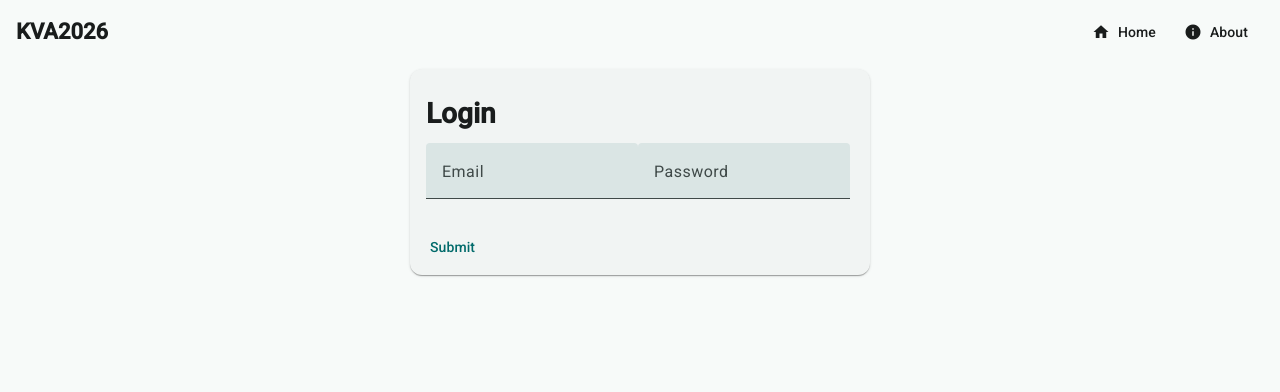
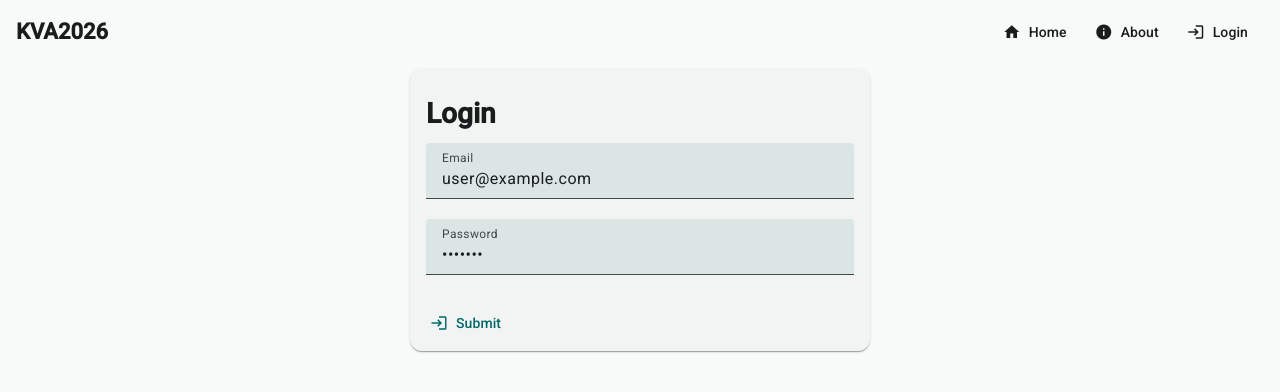
Before and after one commit to nikman26/klijentske-veb-aplikacije, an Angular app: page /login in a window 1280 px wide. Shown: the top 392 px of the page. Built offline with nearby package versions, Linux system fonts and the light colour scheme.

Commit message:
Add simulated login functionality

```diff
--- a/src/app/app.html
+++ b/src/app/app.html
@@ -9,6 +9,18 @@
   <a routerLink="/about" matButton>
     <mat-icon fontIcon="info"/> About
   </a>
+  @if(activeUser){
+    <a routerLink="/user" matButton>
+    <mat-icon fontIcon="user"/> Account
+  </a>
+  <button matButton (click)="doLogout()">
+    <mat-icon fontIcon="logout"/> Logout
+  </button>
+  } @else {
+    <a routerLink="/login" matButton>
+    <mat-icon fontIcon="login"/> Login
+  </a>
+  }
   <!-- <button matButton [matMenuTriggerFor]="afterMenu">Korisnik</button>
    <mat-menu #afterMenu="matMenu" xPosition="after">
     <button mat-menu-item>Item 1</button>
--- a/src/app/app.ts
+++ b/src/app/app.ts
@@ -1,9 +1,10 @@
 import { Component, signal } from '@angular/core';
-import { RouterOutlet, RouterLinkWithHref } from '@angular/router';
-import {MatMenuModule} from '@angular/material/menu';
-import {MatButtonModule} from '@angular/material/button';
-import {MatToolbarModule} from '@angular/material/toolbar';
+import { RouterOutlet, RouterLinkWithHref, Router } from '@angular/router';
+import { MatMenuModule } from '@angular/material/menu';
+import { MatButtonModule } from '@angular/material/button';
+import { MatToolbarModule } from '@angular/material/toolbar';
 import { MatIconModule } from '@angular/material/icon';
+import { AuthService } from './services/auth.service';
 
 @Component({
   selector: 'app-root',
@@ -13,11 +14,19 @@ import { MatIconModule } from '@angular/material/icon';
     MatButtonModule,
     MatMenuModule,
     MatToolbarModule,
-    MatIconModule
+    MatIconModule,
   ],
   templateUrl: './app.html',
-  styleUrl: './app.css'
+  styleUrl: './app.css',
 })
 export class App {
+  activeUser = AuthService.getActiveUser()
 
+  constructor(private router: Router){}
+
+
+  doLogout() {
+    AuthService.logout()
+    this.router.navigate(['login'])
+  }
 }
--- a/src/app/login/login.html
+++ b/src/app/login/login.html
@@ -1,18 +1,22 @@
 <mat-card class="login-card">
+  <mat-card-header>
+    <h1>Login</h1>
+  </mat-card-header>
   <mat-card-content>
-    <h1>Login</h1>
-    <div class="no-wrap">
-      <mat-form-field>
+    <div>
+      <mat-form-field class="full-width">
         <mat-label>Email</mat-label>
-        <input matInput type="email" />
+        <input matInput type="email" [(ngModel)]="email">
       </mat-form-field>
-      <mat-form-field>
+      <mat-form-field class="full-width">
         <mat-label>Password</mat-label>
-        <input matInput type="password" />
+        <input matInput type="password" [(ngModel)]="password">
       </mat-form-field>
     </div>
   </mat-card-content>
   <mat-card-actions>
-    <button matButton>Submit</button>
+    <button type="button" matButton (click)="doLogin()">
+      <mat-icon fontIcon="login" /> Submit
+    </button>
   </mat-card-actions>
 </mat-card>
--- a/src/app/login/login.ts
+++ b/src/app/login/login.ts
@@ -1,14 +1,37 @@
 import { Component } from '@angular/core';
 import { MatCardModule } from '@angular/material/card';
-import { MatInputModule } from '@angular/material/input'
-import { MatAnchor, MatButtonModule } from "@angular/material/button";
+import { MatInputModule } from '@angular/material/input';
+import { MatAnchor, MatButtonModule } from '@angular/material/button';
+import { MatIconModule } from '@angular/material/icon';
+import { FormsModule } from '@angular/forms';
+import { AuthService } from '../services/auth.service';
+import { Router } from '@angular/router';
 
 @Component({
   selector: 'app-login',
-  imports: [MatCardModule, MatInputModule, MatAnchor, MatButtonModule],
+  imports: [MatCardModule, MatInputModule, MatButtonModule, MatIconModule,FormsModule],
   templateUrl: './login.html',
   styleUrl: './login.css',
 })
 export class Login {
+  email: string = 'user@example.com'
+  password: string = 'user123'
+  router: any;
 
+
+  constructor(router: Router){
+    if (AuthService.getActiveUser()){
+      router.navigate(['/'])
+      return
+    }
+  }
+
+
+  doLogin() {
+    if (AuthService.login(this.email, this.password)) {
+      this.router.navigate(['/'])
+    }
+
+    alert('Invalid email or password!')
+  }
 }
--- a/src/app/services/auth.service.ts
+++ b/src/app/services/auth.service.ts
@@ -6,14 +6,14 @@ const ACTIVE = 'active'
 export class AuthService{
     static getUsers(): UserModel[]{
         if (localStorage.getItem(USERS) == null) {
-            localStorage.setItem(USERS, JSON.stringify({
+            localStorage.setItem(USERS, JSON.stringify([{
                 email: 'user@example.com',
                 password: 'user123',
                 destination: 'Zagreb',
                 firstName: 'Example',
                 lastName: 'User',
                 orders: []
-            }))
+            }]))
         }
 
         return JSON.parse(localStorage.getItem(USERS)!)
@@ -24,8 +24,10 @@ export class AuthService{
         for (let u of users){
             if (u.email === email && u.password === password){
                 localStorage.setItem(ACTIVE,email)
+                return true
             }
         }
+        return false
     }
 
     static getActiveUser(): UserModel | null {
@@ -38,4 +40,8 @@ export class AuthService{
 
         return null
     }
+
+    static logout(){
+        localStorage.removeItem(ACTIVE)
+    }
 }
--- a/src/styles.css
+++ b/src/styles.css
@@ -6,3 +6,7 @@
     display: flex;
     flex-wrap: nowrap;
 }
+
+.full-width{
+    width: 100%;
+}
```
